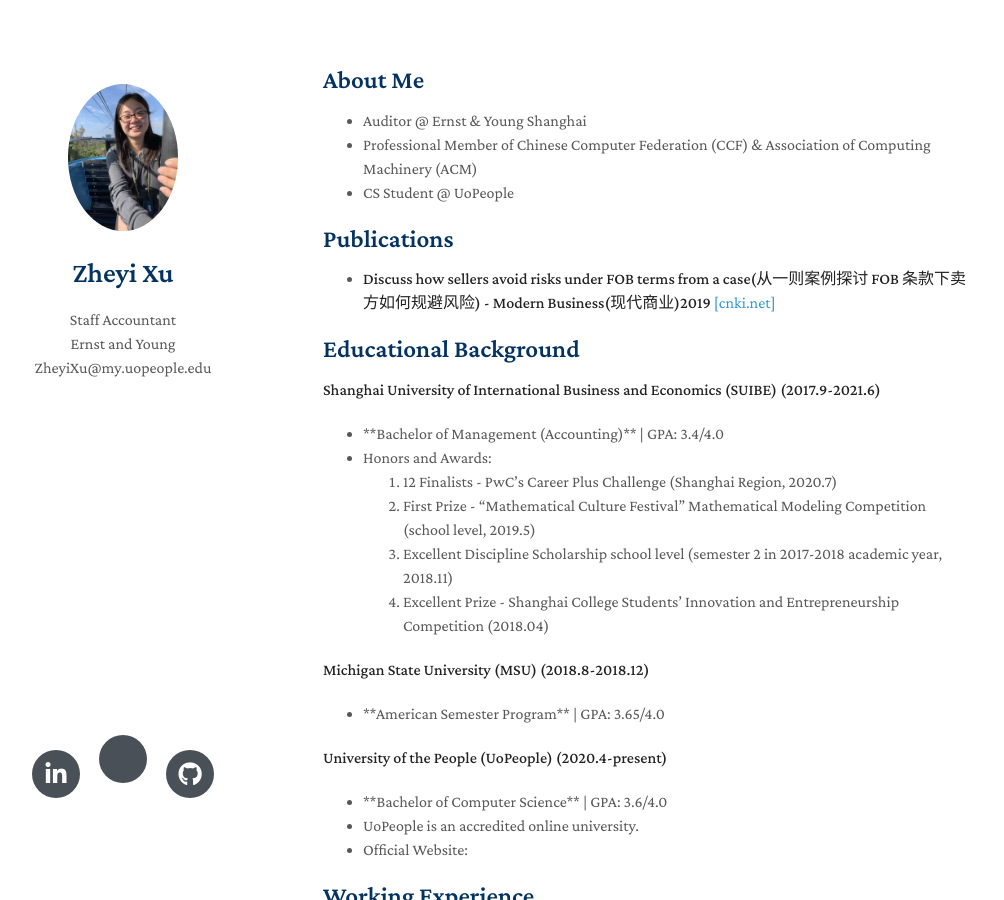
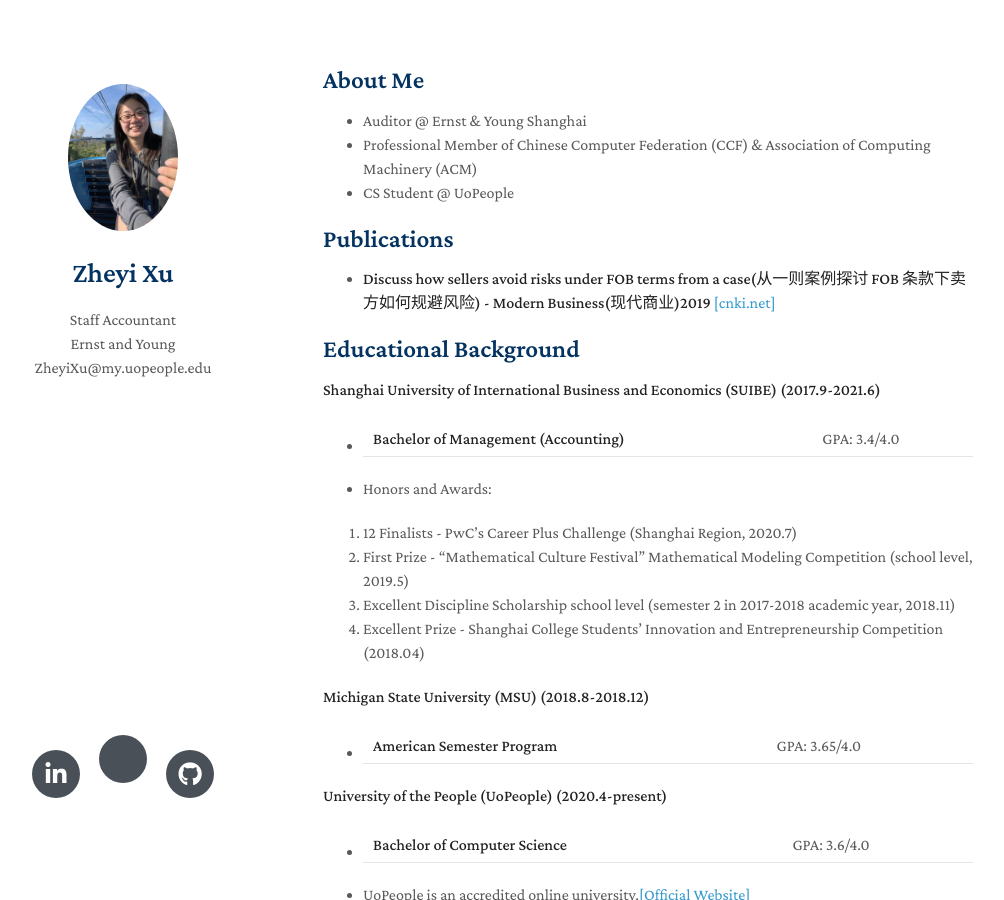
Before and after one commit to zheyixu99/zheyi-resume, a Jekyll site: the page built from index.md, in a window 1280 px wide and 900 px high. Shown: the whole window, without its empty margins (147-1151 px from the left). Built offline with Jekyll 4.4.1, drawn with Linux system fonts in a browser that asks for light colours; nearby versions of some CDN libraries; a style sheet for code colours, icons or effects is not loaded; our own code applies the rules of GitHub Pages for plain Markdown files.

Commit message:
Update index.md

```diff
--- a/index.md
+++ b/index.md
@@ -43,28 +43,23 @@ layout: homepage
 
 ## Educational Background
 **Shanghai University of International Business and Economics (SUIBE) (2017.9-2021.6)**
-<ul>
-<li>**Bachelor of Management (Accounting)** | GPA: 3.4/4.0</li>
-<li>Honors and Awards:</li>
+- **Bachelor of Management (Accounting)** | GPA: 3.4/4.0
+- Honors and Awards:
 <ol><li>12 Finalists - PwC’s Career Plus Challenge (Shanghai Region, 2020.7)</li>
     <li>First Prize - “Mathematical Culture Festival” Mathematical Modeling Competition (school level, 2019.5)</li>
     <li>Excellent Discipline Scholarship school level (semester 2 in 2017-2018 academic year, 2018.11)</li>
     <li>Excellent Prize - Shanghai College Students’ Innovation and Entrepreneurship Competition (2018.04)</li>
-</ol></ul>
+</ol>
 
 
 **Michigan State University (MSU) (2018.8-2018.12)**
-<ul>
-<li>**American Semester Program** | GPA: 3.65/4.0</li>
-</ul>
+- **American Semester Program** | GPA: 3.65/4.0
 
 
 **University of the People (UoPeople) (2020.4-present)**
-<ul>
-<li>**Bachelor of Computer Science** | GPA: 3.6/4.0</li>
-<li>UoPeople is an accredited online university.</li>
-<li>Official Website: <a href="www.uopeople.edu"></a></li>
-</ul>
+- **Bachelor of Computer Science** | GPA: 3.6/4.0
+- UoPeople is an accredited online university.<a href="www.uopeople.edu">[<u>Official Website</u>]</a>
+
 
 
 ## Working Experience
```
